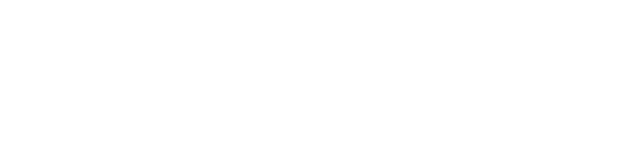
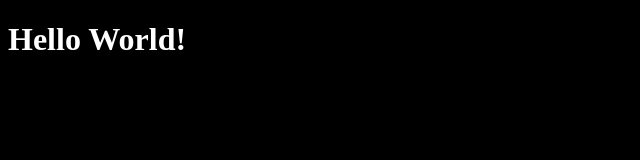
Before and after one commit to alelozada/personal-profile, a plain HTML site: page index.html in a window 1280 px wide. Shown: the whole page, without its empty margins (0-640 px from the left). Drawn offline with Linux system fonts and the light colour scheme.

Commit message:
Update index.html

```diff
--- a/index.html
+++ b/index.html
@@ -2,9 +2,10 @@
 <html>
     <head>
         <meta charset="utf-8">
-        <title>Primer Página</title>
+        <title>hello world</title>
+        <link href="main.css" rel="stylesheet"/>
     </head>
     <body>
-
+        <h1>Hello World!</h1>
     </body>
 </html>
```
